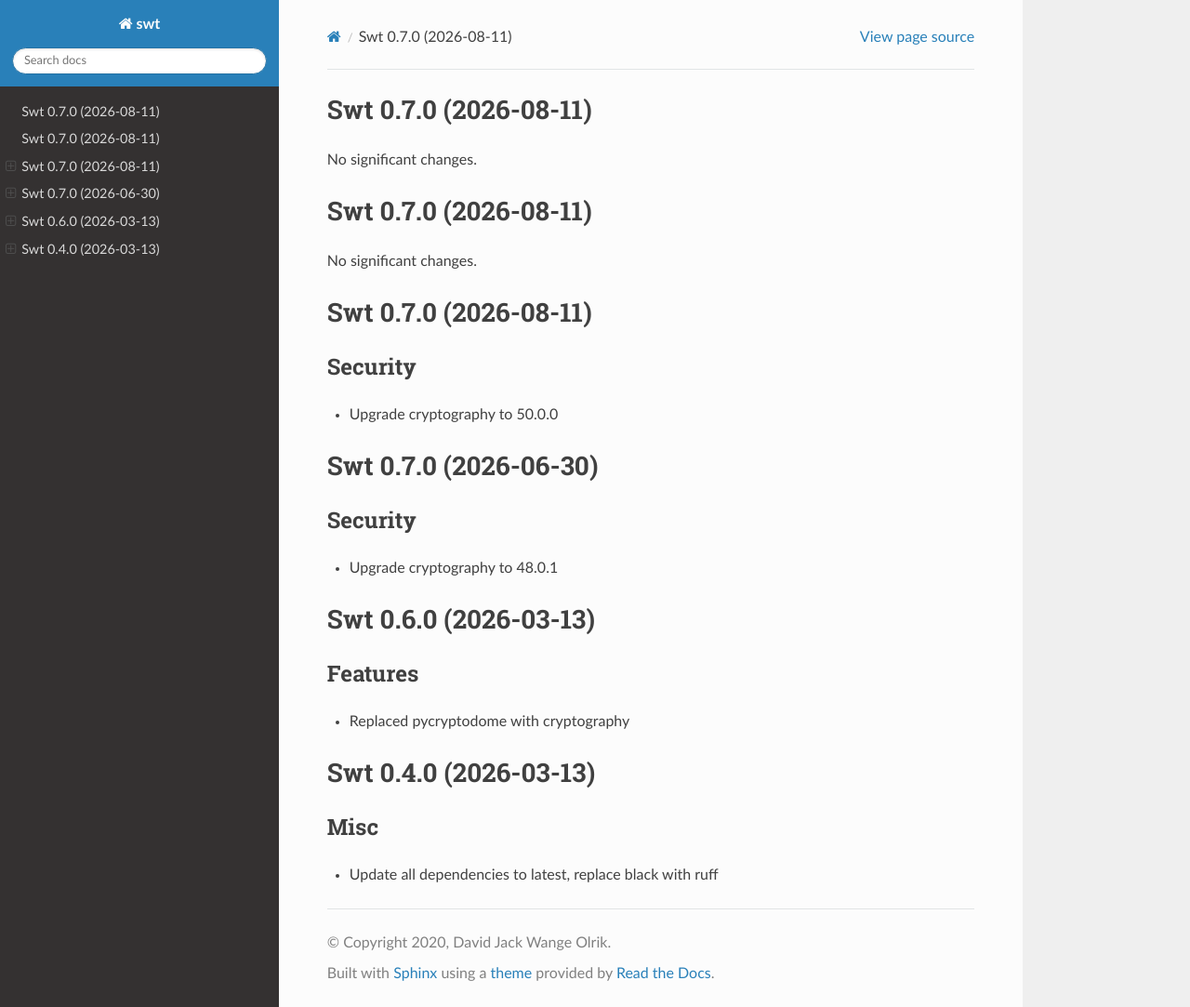
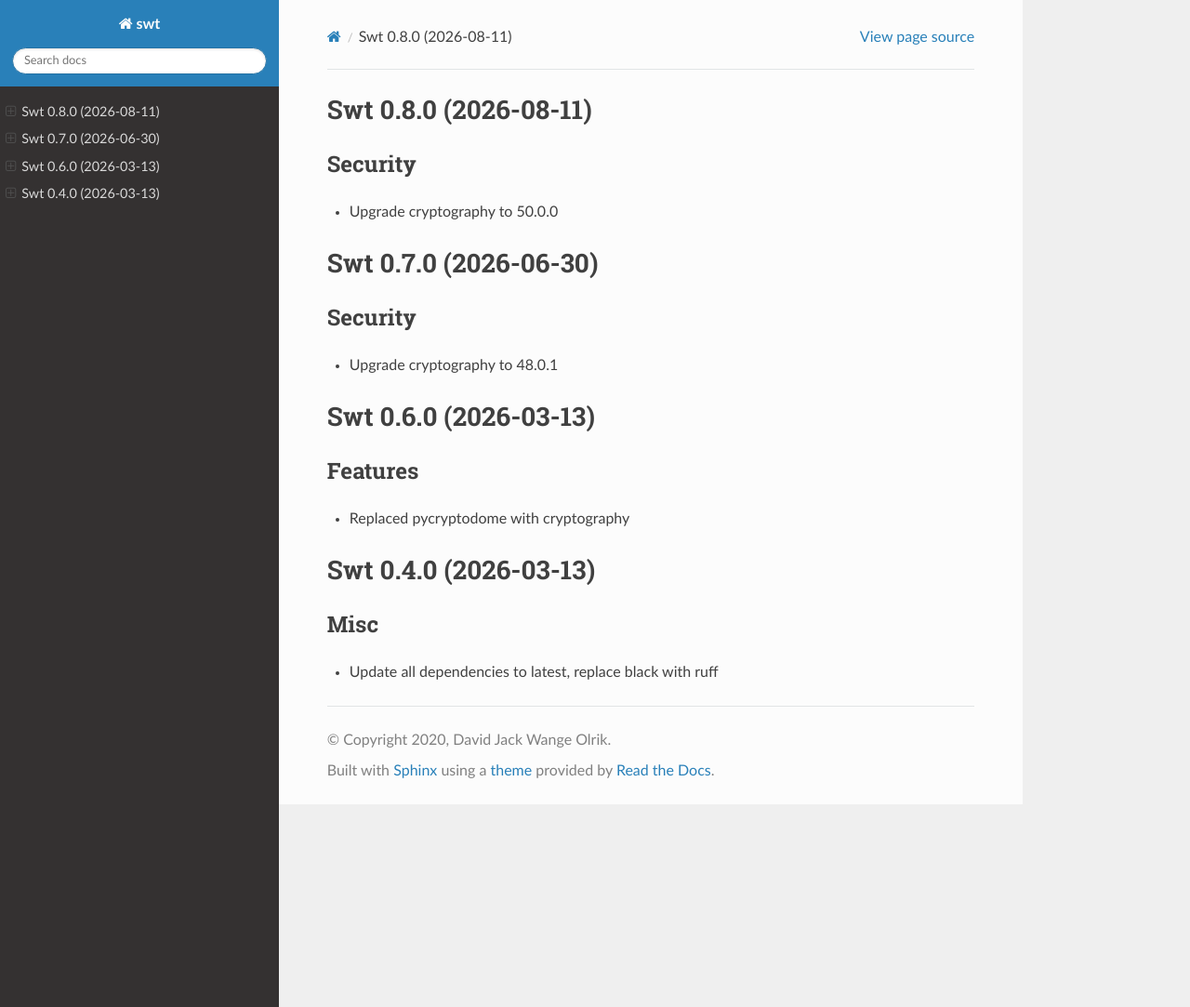
Before and after one commit to davidolrik/python-swt, a Sphinx documentation site: the page built from doc/source/changelog.rst, in a window 1280 px wide and 1083 px high. Shown: the whole window at 93% size. Built offline with Sphinx 7.4.7 and the Read the Docs theme 3.1.0, drawn with Linux system fonts in a browser that asks for light colours.

Commit message:
docs: Fix change log

```diff
--- a/doc/source/changelog.rst
+++ b/doc/source/changelog.rst
@@ -1,16 +1,4 @@
-Swt 0.7.0 (2026-08-11)
-======================
-
-No significant changes.
-
-
-Swt 0.7.0 (2026-08-11)
-======================
-
-No significant changes.
-
-
-Swt 0.7.0 (2026-08-11)
+Swt 0.8.0 (2026-08-11)
 ======================
 
 Security
```
